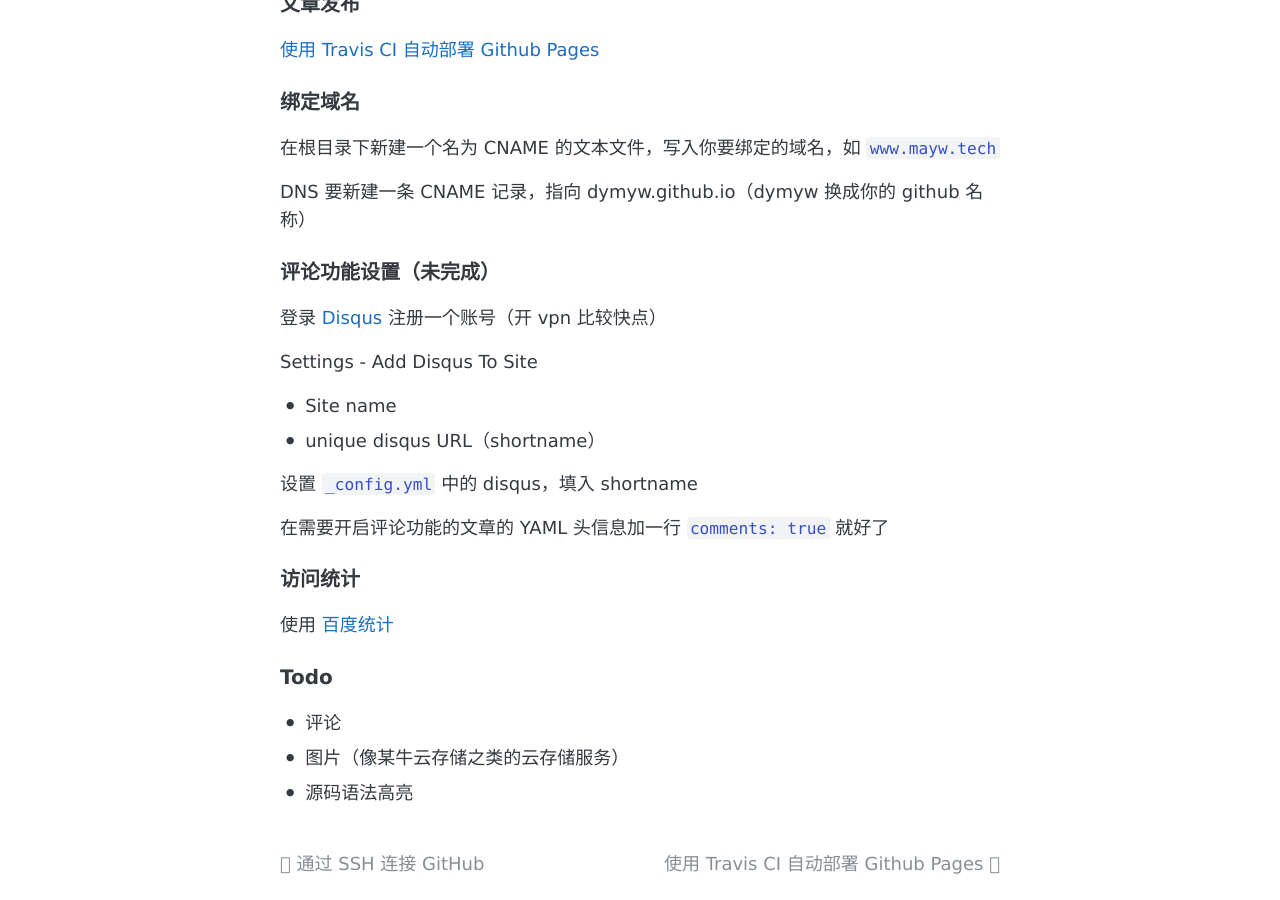
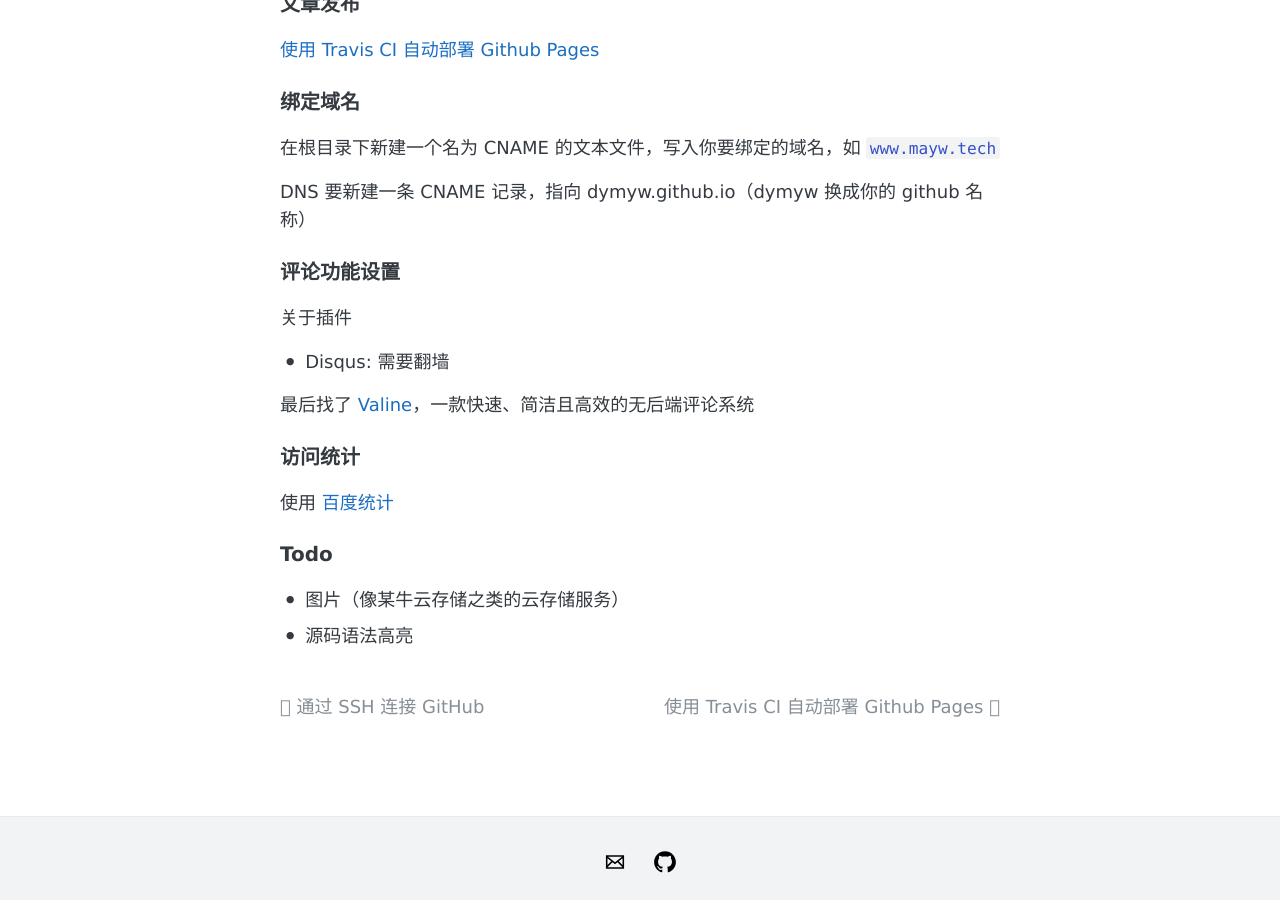
Before and after one commit to dymyw/dymyw.github.io, a Jekyll site: the page built from _posts/2019-03-20-用 GitHub Pages 建个人博客.md, in a window 1280 px wide and 900 px high, scrolled down 6274 px. Built offline with Jekyll 4.4.1, drawn with Linux system fonts in a browser that asks for light colours; comment, search, counter and statistics services are not loaded.

Commit message:
添加 Valine 评论

```diff
--- a/_config.yml
+++ b/_config.yml
@@ -110,3 +110,10 @@ exclude:
   - LICENSE
   - README.md
   - CNAME
+
+valine_comment:
+  enable: true
+  leancloud_appid: WSaP1Lt7YFwPEDi5YIV1akGx-gzGzoHsz
+  leancloud_appkey: EfcxWD3bsh2CDpdOXp1KLnr7
+  placeholder: "Just go go"
+  avatar: identicon
--- /dev/null
+++ b/_includes/valine.html
@@ -0,0 +1,20 @@
+{% unless site.duoshuo_shortname
+    or site.disqus_shortname
+    or site.hypercomments_id
+    or site.duoshuo and site.duoshuo.shortname %}
+
+{% if site.valine_comment.enable %}
+<script src="//cdn1.lncld.net/static/js/3.0.4/av-min.js"></script>
+<script src="//unpkg.com/valine@latest/dist/Valine.min.js"></script>
+<div id="comment" class="vcomment"></div>
+<script>
+    new Valine({
+        el: '.vcomment',
+        app_id: '{{ site.valine_comment.leancloud_appid }}',
+        app_key: '{{ site.valine_comment.leancloud_appkey }}',
+        placeholder: '{{ site.valine_comment.placeholder }}',
+        avatar: '{{ site.valine_comment.avatar }}',
+    });
+</script>
+{% endif %}
+{% endunless %}
--- a/_layouts/post.html
+++ b/_layouts/post.html
@@ -42,5 +42,5 @@ layout: default
     {% endif %}
   </div>
 
-  {% include disqus.html %}
+  {% include valine.html %}
 </article>
--- a/_posts/2019-03-20-用 GitHub Pages 建个人博客.md
+++ b/_posts/2019-03-20-用 GitHub Pages 建个人博客.md
@@ -271,18 +271,13 @@ YAML 头信息
 
 DNS 要新建一条 CNAME 记录，指向 dymyw.github.io（dymyw 换成你的 github 名称）
 
-### 评论功能设置（未完成）
+### 评论功能设置
 
-登录 [Disqus](https://disqus.com/) 注册一个账号（开 vpn 比较快点）
+关于插件
 
-Settings - Add Disqus To Site
+- Disqus: 需要翻墙
 
-- Site name
-- unique disqus URL（shortname）
-
-设置 `_config.yml` 中的 disqus，填入 shortname
-
-在需要开启评论功能的文章的 YAML 头信息加一行 `comments: true` 就好了
+最后找了 [Valine](https://valine.js.org/)，一款快速、简洁且高效的无后端评论系统
 
 ### 访问统计
 
@@ -290,6 +285,5 @@ Settings - Add Disqus To Site
 
 ### Todo
 
-- 评论
 - 图片（像某牛云存储之类的云存储服务）
 - 源码语法高亮
```
